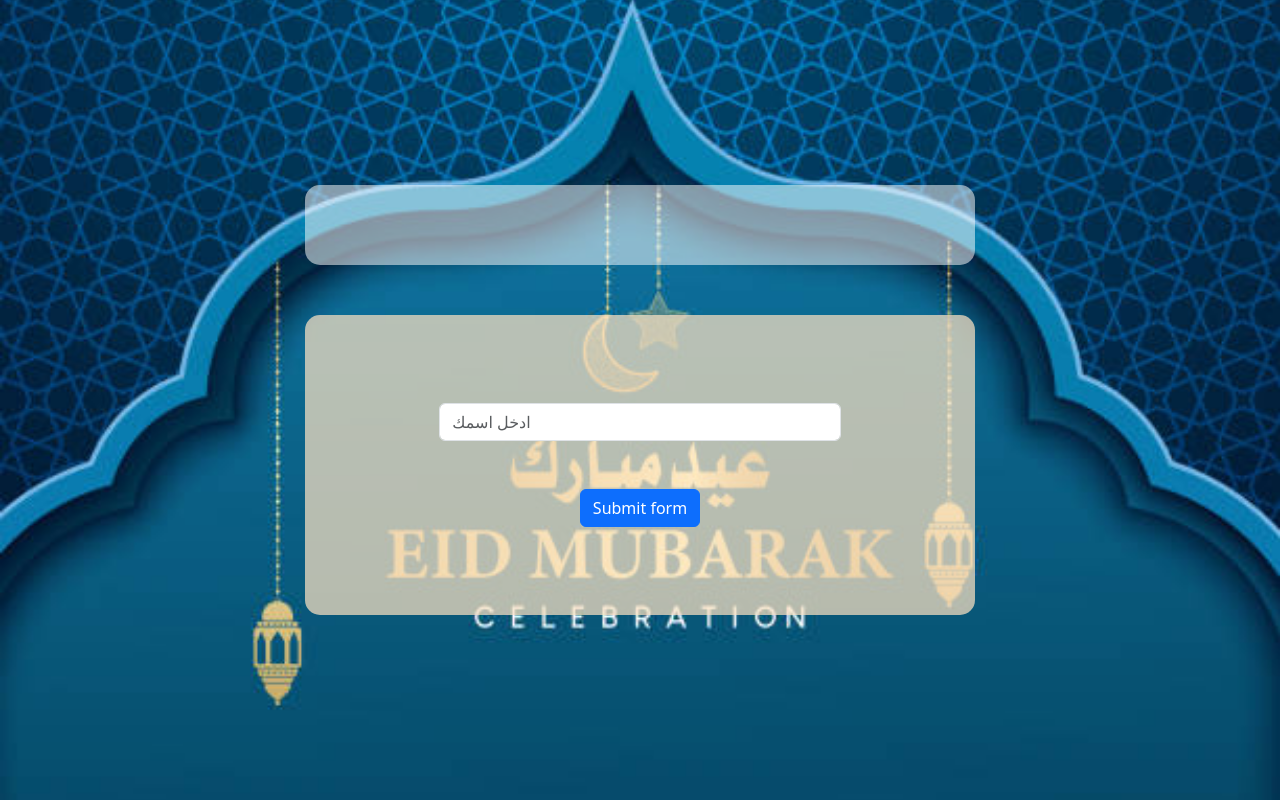
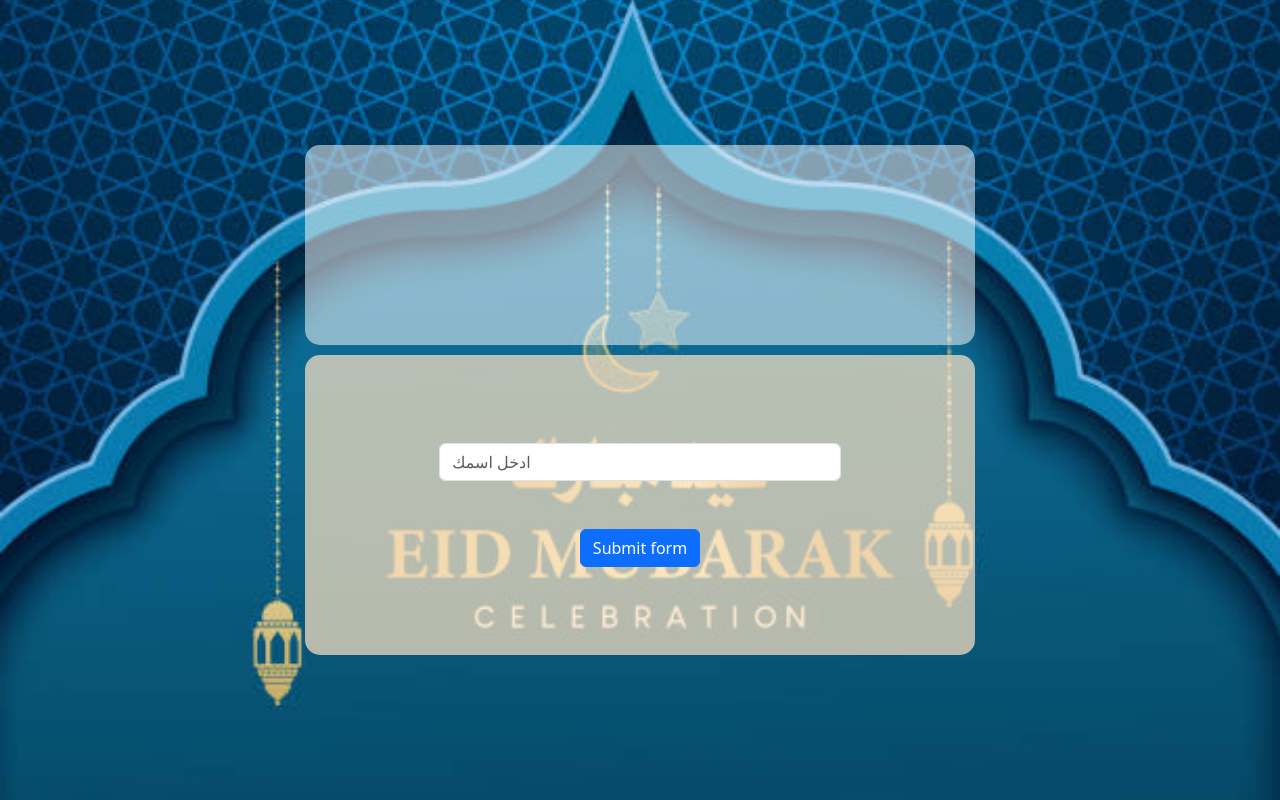
Before and after one commit to RamCod-github/aid-moubarak, a plain HTML site: page index.html in a window 1280 px wide. Shown: the top 800 px of the page. Drawn offline with nearby package versions, Linux system fonts and the light colour scheme.

Commit message:
Update style.css

```diff
--- a/style.css
+++ b/style.css
@@ -19,16 +19,18 @@ header{
     border-radius: 15px;
 
 }
-#result{
+.result{
     background-color: rgba(255, 255, 255, 0.519);
     width: 60%;
-    height: 80px;
+    height: 200px;
     align-items: center;
     justify-content: center;
     display: flex;
+    flex-direction: column;
     border-radius: 15px;
     margin: auto;
     margin-bottom: 10px;
+    padding: 20px;
     font-size: 18px;
     font-weight: 600;
 
```
